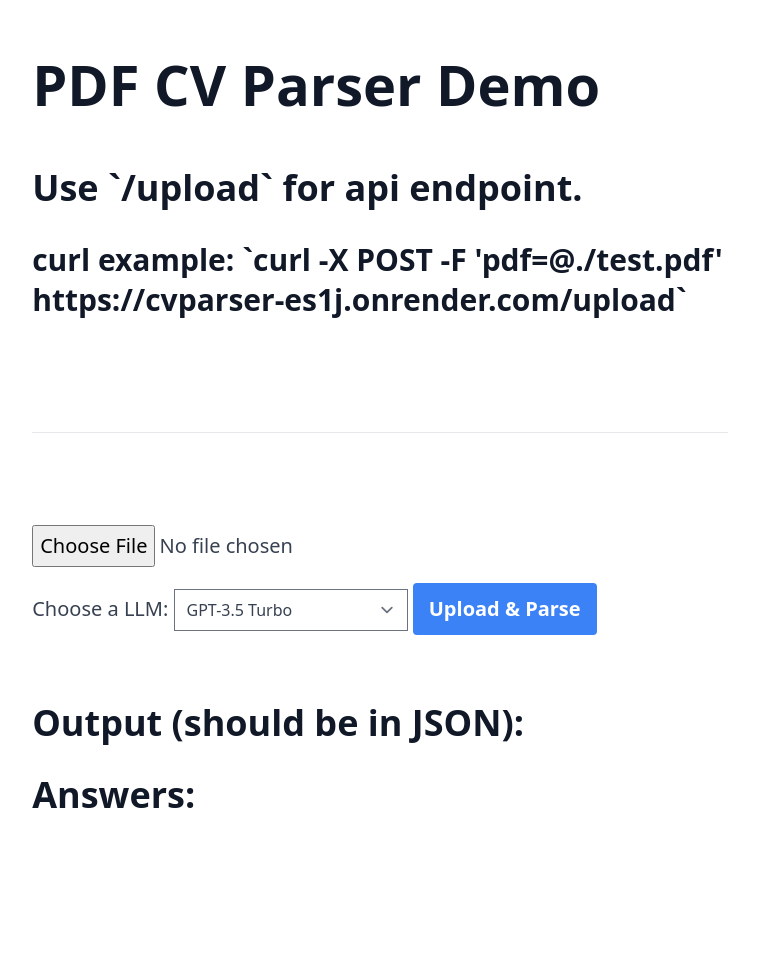
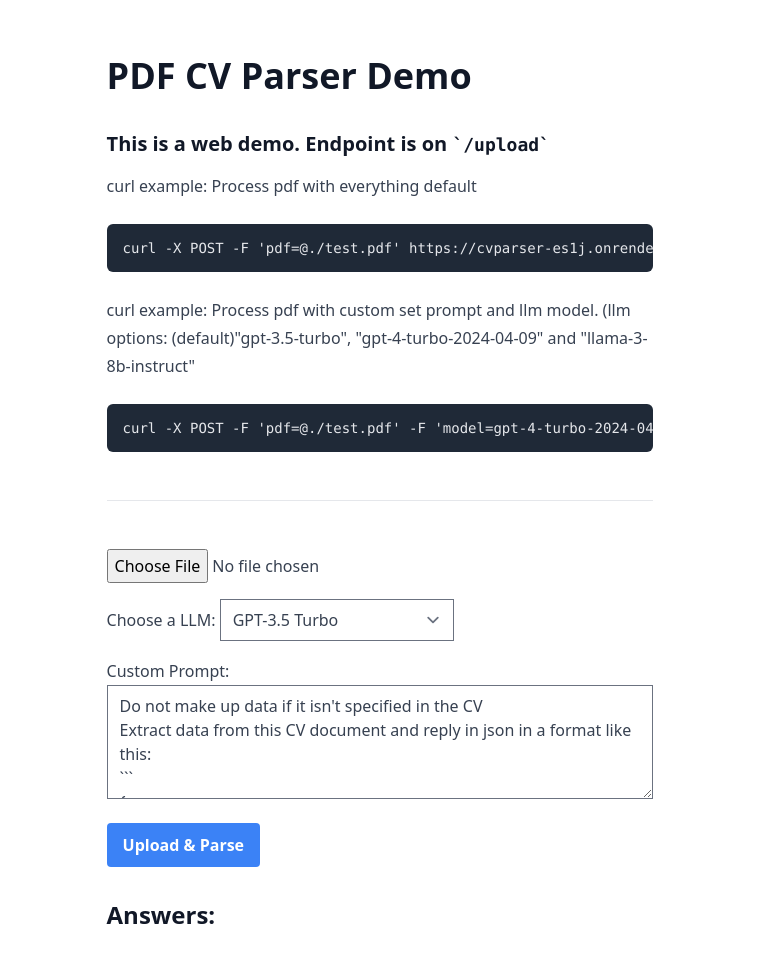
Before and after one commit to adokce/cvparser, a Flask app: page / in a window 1280 px wide. Shown: the whole page, without its empty margins (260-1019 px from the left). Before the commit the page ends 808 px from the top, so only its background shows below. Run offline with Flask 3, Linux system fonts and the light colour scheme; some libraries are stand-ins or nearby versions.

Commit message:
improvements

```diff
--- a/main.py
+++ b/main.py
@@ -1,26 +1,37 @@
 import os
 import tempfile
+import logging
 from flask import Flask, request, render_template, jsonify
 from langchain_community.document_loaders import PyPDFLoader
 from langchain.text_splitter import RecursiveCharacterTextSplitter
 from langchain.embeddings.openai import OpenAIEmbeddings
 from langchain.vectorstores import Chroma
 from langchain.chains import RetrievalQA
-from langchain_community.chat_models import ChatOpenAI
-import contextvars
+from langchain_community.chat_models import ChatOpenAI, ChatPerplexity
+from langchain_community.llms.replicate import Replicate
+from openai import Client
+from langchain.llms.base import LLM
 
 app = Flask(__name__)
 
+# Set up logging
+logging.basicConfig(level=logging.INFO,
+                    format='%(asctime)s - %(levelname)s - %(message)s')
+
 # Set up the OpenAI API key
 # os.environ['OPENAI_API_KEY'] is already set via replit secrets
+# also:
+# os.environ['PPLX_API_KEY'] is also already set
 
-# Set up the embedding model
-embeddings = OpenAIEmbeddings()
-vector_store_var = contextvars.ContextVar('vector_store')
+openai_api_key = os.environ['OPENAI_API_KEY']
+pplx_api_key = os.environ['PPLX_API_KEY']
+replicate_api_token = os.environ['REPLICATE_API_TOKEN']
 
-# Read the magic prompt from the file
+client = Client(api_key=openai_api_key)
+
+# Read the default magic prompt from the file
 with open("prompt.txt", "r") as file:
-  magic_prompt = file.read().strip()
+  default_magic_prompt = file.read().strip()
 
 # Set the maximum file size (in bytes)
 app.config['MAX_CONTENT_LENGTH'] = 16 * 1024 * 1024  # 16MB
@@ -28,18 +39,26 @@ app.config['MAX_CONTENT_LENGTH'] = 16 * 1024 * 1024  # 16MB
 
 @app.route('/', methods=['GET'])
 def index():
-  return render_template('index.html')
+  return render_template('index.html',
+                         default_magic_prompt=default_magic_prompt)
 
 
 @app.route('/upload', methods=['POST'])
 def upload_and_process_pdf():
+  logging.info('Received request to /upload endpoint')
+
   if 'pdf' not in request.files:
+    logging.error('No PDF file found in the request')
     return jsonify({"error": "No PDF file found in the request"}), 400
   file = request.files['pdf']
   if file.filename == '':
+    logging.error('No file selected')
     return jsonify({"error": "No file selected"}), 400
 
   selected_model = request.form.get('model', 'gpt-3.5-turbo')
+  logging.info(f'Selected model: {selected_model}')
+
+  magic_prompt = request.form.get('magic_prompt', default_magic_prompt)
 
   if file and file.filename.endswith('.pdf'):
     # Save the uploaded file to a temporary location
@@ -48,6 +67,7 @@ def upload_and_process_pdf():
       temp_file_path = temp_file.name
 
     try:
+      logging.info('Loading and splitting PDF content')
       # Load and split the PDF content
       loader = PyPDFLoader(temp_file_path)
       documents = loader.load()
@@ -55,29 +75,45 @@ def upload_and_process_pdf():
                                                      chunk_overlap=0)
       texts = text_splitter.split_documents(documents)
 
+      logging.info('Creating embeddings and vector store')
+      # Create a new instance of OpenAIEmbeddings for each request
+      embeddings = OpenAIEmbeddings()
+
       # Create a new vector store for each request
       vector_store = Chroma.from_documents(texts, embeddings)
-      vector_store_var.set(vector_store)
 
+      logging.info('Setting up question-answering chain')
       # Set up the question-answering chain with the selected model
-      # qa = RetrievalQA.from_chain_type(llm=ChatOpenAI(model=selected_model),
-      #                                  chain_type="stuff",
-      #                                  retriever=vector_store.as_retriever())
-      qa = RetrievalQA.from_chain_type(
-          llm=ChatOpenAI(model=selected_model),
-          chain_type="stuff",
-          retriever=vector_store_var.get().as_retriever())
+      if selected_model == 'llama-3-8b-instruct':
+        qa = RetrievalQA.from_chain_type(llm=ChatPerplexity(
+            client=client, model=selected_model, pplx_api_key=pplx_api_key),
+                                         chain_type="stuff",
+                                         retriever=vector_store.as_retriever())
+        # there is some bug in this here you get bad results. it's disabled in frontend select
+      elif selected_model == 'meta/meta-llama-3-8b-instruct':
+        qa = RetrievalQA.from_chain_type(
+            llm=Replicate(model="meta/meta-llama-3-8b-instruct"),
+            chain_type="stuff",
+            retriever=vector_store.as_retriever())
+      else:
+        qa = RetrievalQA.from_chain_type(llm=ChatOpenAI(model=selected_model),
+                                         chain_type="stuff",
+                                         retriever=vector_store.as_retriever())
 
+      logging.info('Asking question and getting answer')
       # Ask the question and get the answer
       answer = qa.invoke(magic_prompt)
 
+      logging.info('Returning answer')
       return jsonify({"summary": answer}), 200
     except Exception as e:
+      logging.exception('An error occurred during processing')
       return jsonify({"error": str(e)}), 500
     finally:
       # Delete the temporary file
       os.unlink(temp_file_path)
   else:
+    logging.error('Invalid file type. Only PDF files are allowed.')
     return jsonify({"error":
                     "Invalid file type. Only PDF files are allowed."}), 400
 
--- a/pyproject.toml
+++ b/pyproject.toml
@@ -11,9 +11,10 @@ langchain-community = "0.0.34"
 openai = "1.23.2"
 langchain-openai = "0.1.3"
 # chromadb = "0.4.24"
-chromadb = "0.3.29"
 pypdf = "4.2.0"
 flask = "^3.0.3"
+replicate = "0.25.2"
+chromadb = "0.4.24"
 
 [tool.pyright]
 # https://github.com/microsoft/pyright/blob/main/docs/configuration.md
--- a/templates/index.html
+++ b/templates/index.html
@@ -13,6 +13,9 @@
 
                 var selectedModel = $('#model-select').val();
                 formData.append('model', selectedModel);
+
+                var magicPrompt = $('#magic-prompt').val();
+                formData.append('magic_prompt', magicPrompt);
 
                 var filename = '';
                 for (var formEntry of formData.entries()) {
@@ -34,15 +37,15 @@
                         $('#loading').hide();
                         $('#upload-btn').prop('disabled', false);
                         if (response.summary && response.summary.result) {
+                          console.log({response})
                             answers.push({
-
                                 filename,
-                              summary: response.summary.result
+                                summary: response.summary.result,
+                                model: selectedModel
                             });
                             displayAnswers();
                         } else if (response.error) {
                             $('#error').text(response.error);
-
                         }
                     },
                     error: function() {
@@ -53,7 +56,6 @@
                 });
             });
 
-
             function displayAnswers() {
                 var answerList = $('#answer-list');
                 answerList.empty();
@@ -62,7 +64,8 @@
 
                 reversedAnswers.forEach(function(answer) {
                     var listItem = $('<li>');
-                  var title = $('<h3>').text(answer.filename);
+                    // var title = $('<h3>').text(answer.filename);
+                  var title = $('<h3>').text(answer.filename + ' (Model: ' + answer.model + ')'); // Display the model next to the title
                     var summary = $('<pre>').html('<code>' + answer.summary + '</code>');
                     listItem.append(title, summary);
                     answerList.append(listItem);
@@ -72,15 +75,20 @@
     </script>
 </head>
 <body>
-      <div class="p-6 mt-8 prose mx-auto lg:prose-xl prose-h1:font-display prose-h2:font-display">
+    <div class="p-6 mt-8 prose mx-auto prose-h1:font-display prose-h2:font-display">
         <h1>PDF CV Parser Demo</h1>
-          <h2>Use `/upload` for api endpoint.</h2>
-          <!-- <h3>curl example: `curl -X POST -F 'pdf=@./test.pdf' https://3f5f9f5b-df4a-4848-9cad-9b8564532ab7-00-2oxjjqwacwf2z.janeway.replit.dev/upload`</h3> -->
-        <h3>curl example: `curl -X POST -F 'pdf=@./test.pdf' https://cvparser-es1j.onrender.com/upload`</h3>
-          <br>
+        <h3>This is a web demo. Endpoint is on <code>/upload</code> </h3>
+        <!-- <h3>curl example: `curl -X POST -F 'pdf=@./test.pdf' https://cvparser-es1j.onrender.com/upload`</h3> -->
+      <p1>curl example: Process pdf with everything default</p1>
+      <pre><code>curl -X POST -F 'pdf=@./test.pdf' https://cvparser-es1j.onrender.com/upload</code></pre>
+
+      <p1>curl example: Process pdf with custom set prompt and llm model. (llm options: (default)"gpt-3.5-turbo", "gpt-4-turbo-2024-04-09" and "llama-3-8b-instruct"</p1>
+      <pre><code>curl -X POST -F 'pdf=@./test.pdf' -F 'model=gpt-4-turbo-2024-04-09' -F 'magic_prompt=Please summarize the key skills and experience of this candidate.' https://cvparser-es1j.onrender.com/upload</code></pre>
+
         <hr>
-          <br>
+
         <div id="error" class="text-red-500"></div>
+
         <form id="upload-form" method="POST" enctype="multipart/form-data">
             <input type="file" name="pdf" accept=".pdf" class="mb-4">
 
@@ -89,7 +97,20 @@
             <select id="model-select" name="model" class="mb-4">
                 <option value="gpt-3.5-turbo" selected>GPT-3.5 Turbo</option>
                 <option value="gpt-4-turbo-2024-04-09">GPT-4 Turbo 2024-04-09</option>
+              <option value="llama-3-8b-instruct">Llama 3-8B Instruct</option>
+              <!-- <option value="meta/meta-llama-3-8b-instruct">Meta Llama 3-8B Instruct</option> -->
+
+
             </select>
+
+            <br>
+            <label for="magic-prompt">Custom Prompt:</label>
+            <textarea id="magic-prompt" name="magic_prompt" rows="4" class="mb-4 w-full">{{ default_magic_prompt }}</textarea>
+
+
+          <br>
+
+
             <button type="submit" id="upload-btn" class="bg-blue-500 hover:bg-blue-700 text-white font-bold py-2 px-4 rounded">
                 Upload & Parse
             </button>
@@ -101,8 +122,6 @@
             </svg>
             <span>Loading...</span>
         </div>
-          <h2 class="mt-8">Output (should be in JSON):</h2>
-          <!-- <div id="summary"></div> -->
         <h2 class="mt-8">Answers:</h2>
         <ul id="answer-list"></ul>
     </div>
```
Also changed, not shown: 1 other file. Lines whose indentation alone changed are shown as unchanged.
